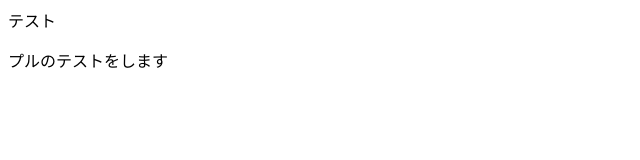
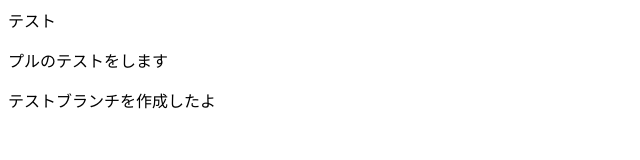
Before and after one commit to yuu0318end/git-test, a plain HTML site: page index.html in a window 1280 px wide. Shown: the whole page, without its empty margins (0-640 px from the left). Drawn offline with Linux system fonts and the light colour scheme.

Commit message:
人生で２回目のコミット

```diff
--- a/index.html
+++ b/index.html
@@ -1,2 +1,3 @@
 <p>テスト</p>
 <p>プルのテストをします</p>
+<p>テストブランチを作成したよ</p>
```
